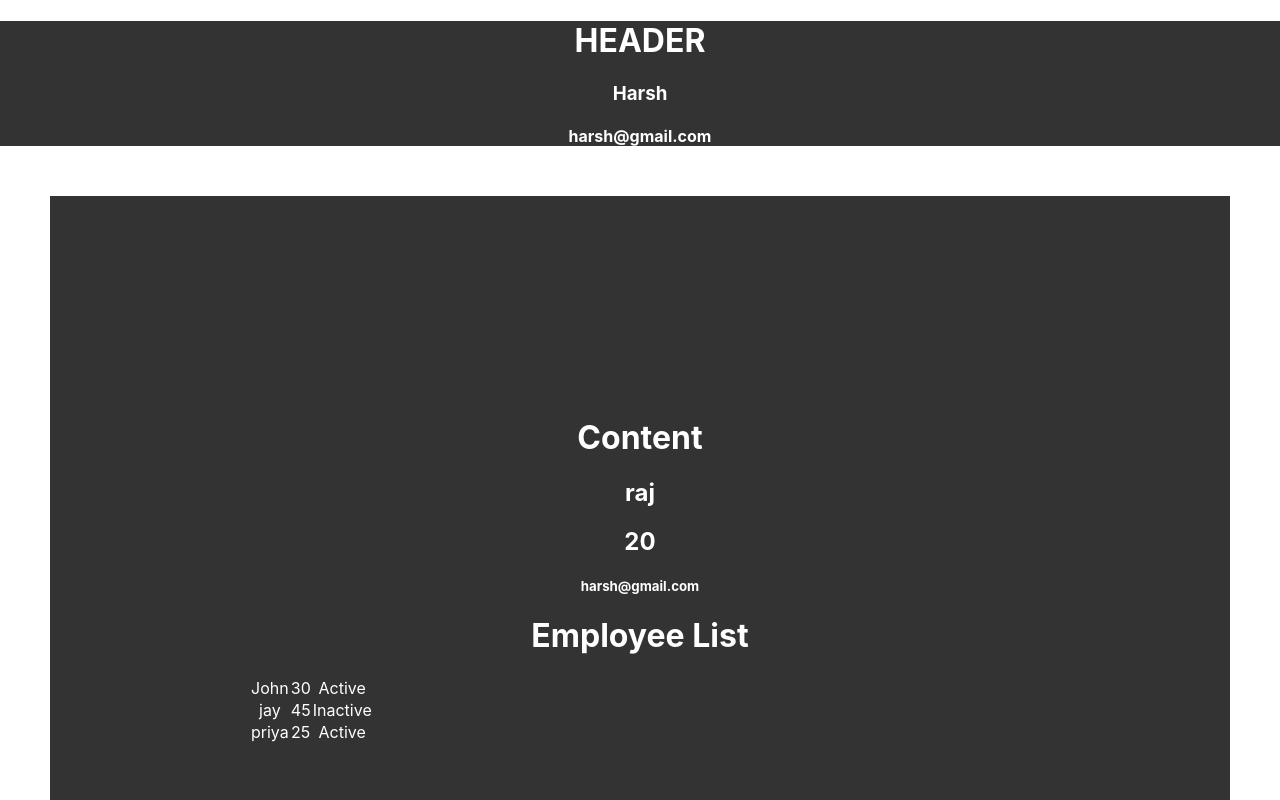
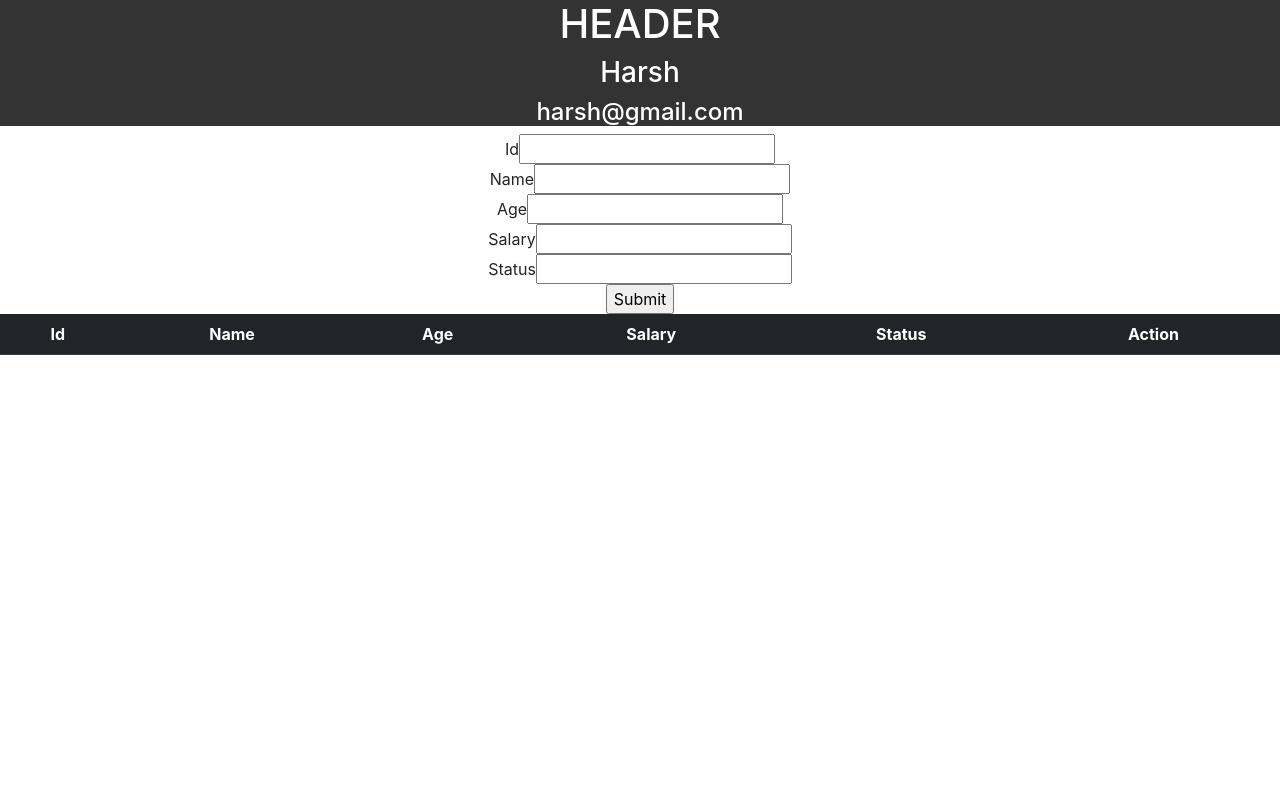
Before and after one commit to samirvithlani/react-js-weekdays-3, a React (Create React App) app: page / in a window 1280 px wide. Shown: the top 800 px of the page. Built offline with nearby package versions, Linux system fonts and the light colour scheme.

Commit message:
useState

```diff
--- a/public/index.html
+++ b/public/index.html
@@ -15,6 +15,13 @@
       user's mobile device or desktop. See https://developers.google.com/web/fundamentals/web-app-manifest/
     -->
     <link rel="manifest" href="%PUBLIC_URL%/manifest.json" />
+    <!-- CSS only -->
+    <link
+      href="https://cdn.jsdelivr.net/npm/bootstrap@5.2.0/dist/css/bootstrap.min.css"
+      rel="stylesheet"
+      integrity="sha384-gH2yIJqKdNHPEq0n4Mqa/HGKIhSkIHeL5AyhkYV8i59U5AR6csBvApHHNl/vI1Bx"
+      crossorigin="anonymous"
+    />
     <!--
       Notice the use of %PUBLIC_URL% in the tags above.
       It will be replaced with the URL of the `public` folder during the build.
--- a/src/App.js
+++ b/src/App.js
@@ -3,6 +3,9 @@ import './App.css';
 import { Header } from './components/Header';
 import Footer from './components/Footer';
 import { Content } from './components/Content';
+import { Employees } from './crud/Employees';
+import { FormDemo } from './crud/FormDemo';
+import { EmployeeRegistration } from './crud/EmployeeRegistration';
 
 function App() {
 
@@ -19,7 +22,9 @@ function App() {
   return (
     <div className="App">
       <Header uName = {userName} email = {email}/>
-      <Content student ={student} email = {email}/>
+
+      <Employees/>
+
       <Footer/>
     </div>
   );
--- /dev/null
+++ b/src/crud/EmployeeList.js
@@ -0,0 +1,36 @@
+import React from "react";
+
+export const EmployeeList = (props) => {
+  return (
+    <div>
+      <table class="table table-striped table-dark">
+        <thead>
+          <tr>
+            <th scope="col">Id</th>
+            <th scope="col">Name</th>
+            <th scope="col">Age</th>
+            <th scope="col">Salary</th>
+            <th scope="col">Status</th>
+            <th scope="col">Action</th>
+          </tr>
+        </thead>
+        <tbody>
+          {props.employees.map((employee) => {
+            return (
+              <tr>
+                <th scope="row">{employee.id}</th>
+                <td>{employee.name}</td>
+                <td>{employee.age}</td>
+                <td>{employee.salary}</td>
+                <td>{employee.isActive ? "Active" : "Not Active"}</td>
+                <td>
+                    <button className="btn btn-danger" onClick={()=>{props.deleteEmployee(employee)}}>DELETE</button>
+                </td>
+              </tr>
+            );
+          })}
+        </tbody>
+      </table>
+    </div>
+  );
+};
--- /dev/null
+++ b/src/crud/EmployeeRegistration.js
@@ -0,0 +1,79 @@
+import React, { useState } from "react";
+
+export const EmployeeRegistration = (props) => {
+    const [id, setid] = useState('')
+    const [name, setname] = useState('')
+    const [age, setage] = useState('')
+    const [salary, setsalary] = useState('')
+    const [isActive, setisActive] = useState('')
+
+    const submit = (e)=>{
+        e.preventDefault()
+        var emp ={
+            id:id,
+            name:name,
+            age:age,
+            salary:salary,
+            isActive:isActive
+        }
+        props.addEmployee(emp)
+
+
+    }
+
+
+  return (
+    <div>
+      <form onSubmit={submit}>
+        <div>
+          <label htmlFor="id">Id</label>
+          <input
+            type="text"
+            onChange={(e) => {
+             setid(e.target.value)
+            }}
+          />
+        </div>
+        <div>
+          <label htmlFor="Name">Name</label>
+          <input
+            type="text"
+            onChange={(e) => {
+              setname(e.target.value)
+            }}
+          />
+        </div>
+        <div>
+          <label htmlFor="Age">Age</label>
+          <input
+            type="text"
+            onChange={(e) => {
+              setage(e.target.value)
+            }}
+          />
+        </div>
+        <div>
+          <label htmlFor="Salary">Salary</label>
+          <input
+            type="text"
+            onChange={(e) => {
+              setsalary(e.target.value)
+            }}
+          />
+        </div>
+        <div>
+          <label htmlFor="Status">Status</label>
+          <input
+            type="text"
+            onChange={(e) => {
+              setisActive(e.target.value)
+            }}
+          />
+        </div>
+        <div>
+          <input type="submit" value="Submit" />
+        </div>
+      </form>
+    </div>
+  );
+};
--- /dev/null
+++ b/src/crud/Employees.js
@@ -0,0 +1,33 @@
+import React, { useState } from "react";
+import { EmployeeList } from "./EmployeeList";
+import { EmployeeRegistration } from "./EmployeeRegistration";
+
+export const Employees = () => {
+  const deleteEmployee = (emp) => {
+    employees = employees.filter((e) => e.id !== emp.id);
+    console.log(employees);
+    setemployees(employees);
+  };
+
+  const addEmployee=(emp)=>{
+
+    console.log(emp)
+    //spread operator...
+    //setemployees([...employees,emp])
+    //employees = employees.push(emp)
+    employees = [...employees,emp]
+    setemployees(employees)
+
+  }
+
+  //const [emmployees, setemmployees] = useState(employees)
+
+  var [employees, setemployees] = useState([]);
+
+  return (
+    <div>
+      <EmployeeRegistration addEmployee = {addEmployee}/>
+      <EmployeeList employees={employees} deleteEmployee={deleteEmployee} />
+    </div>
+  );
+};
--- /dev/null
+++ b/src/crud/FormDemo.js
@@ -0,0 +1,34 @@
+import React, { useState } from "react";
+
+export const FormDemo = () => {
+    const [firstName, setfirstName] = useState('')
+    const [lastName, setlastName] = useState('')
+
+    const firstNameHandler = (e)=>{
+
+        //console.log(e)
+        //console.log(e.target.value)
+        setfirstName(e.target.value)
+    }
+    const submit = (e)=>{
+        e.preventDefault()
+        alert(`${firstName} ${lastName}`)
+    }
+  return (
+    <div>
+      <form onSubmit={submit}>
+        <div>
+          <label htmlFor="firstName">First Name</label>
+          <input type="text" onChange={(e)=>{firstNameHandler(e)}} />
+        </div>
+        <div>
+          <label htmlFor="lastName">Last Name</label>
+          <input type="text" onChange={(e)=>{setlastName(e.target.value)}} />
+        </div>
+        <div>
+          <input type="submit" value="Submit" />
+        </div>
+      </form>
+    </div>
+  );
+};
```
